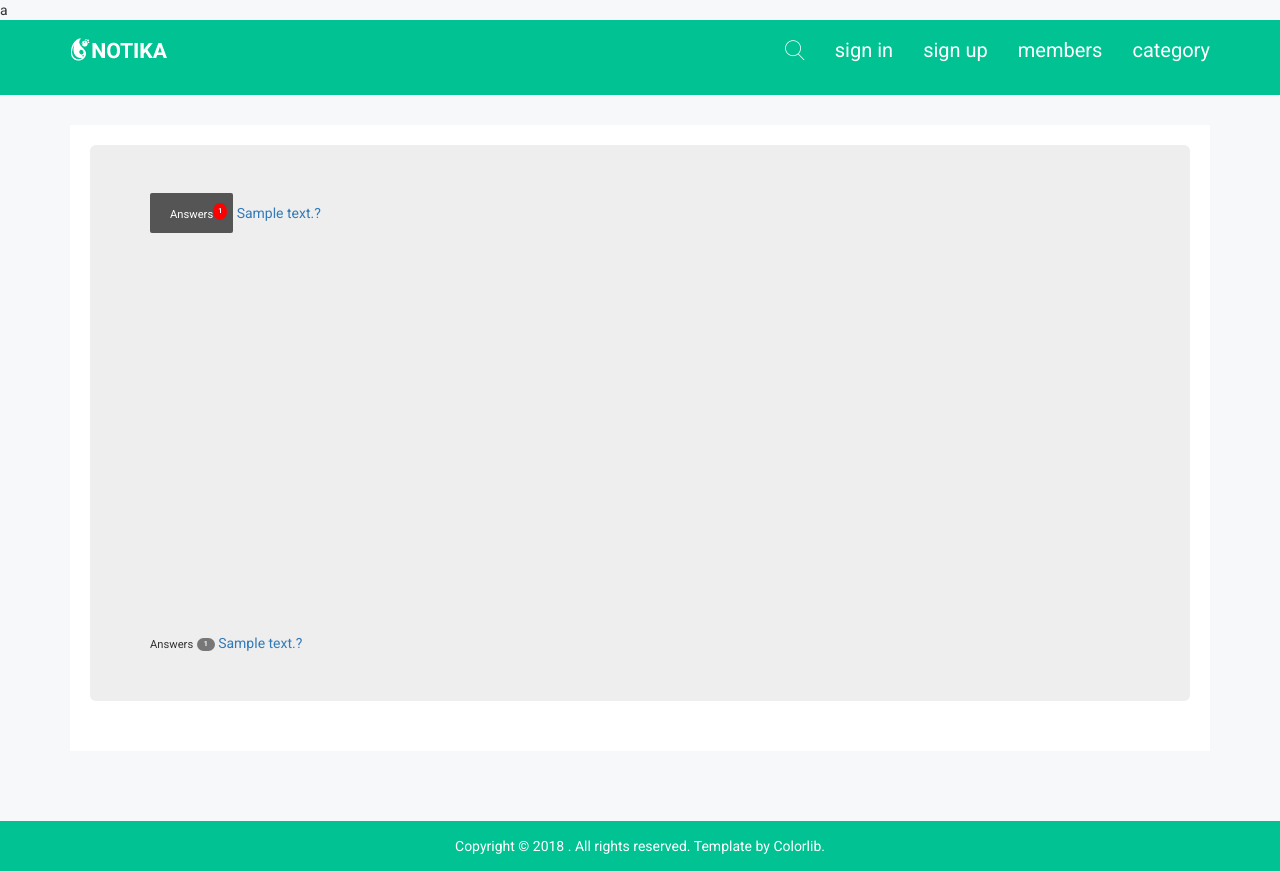
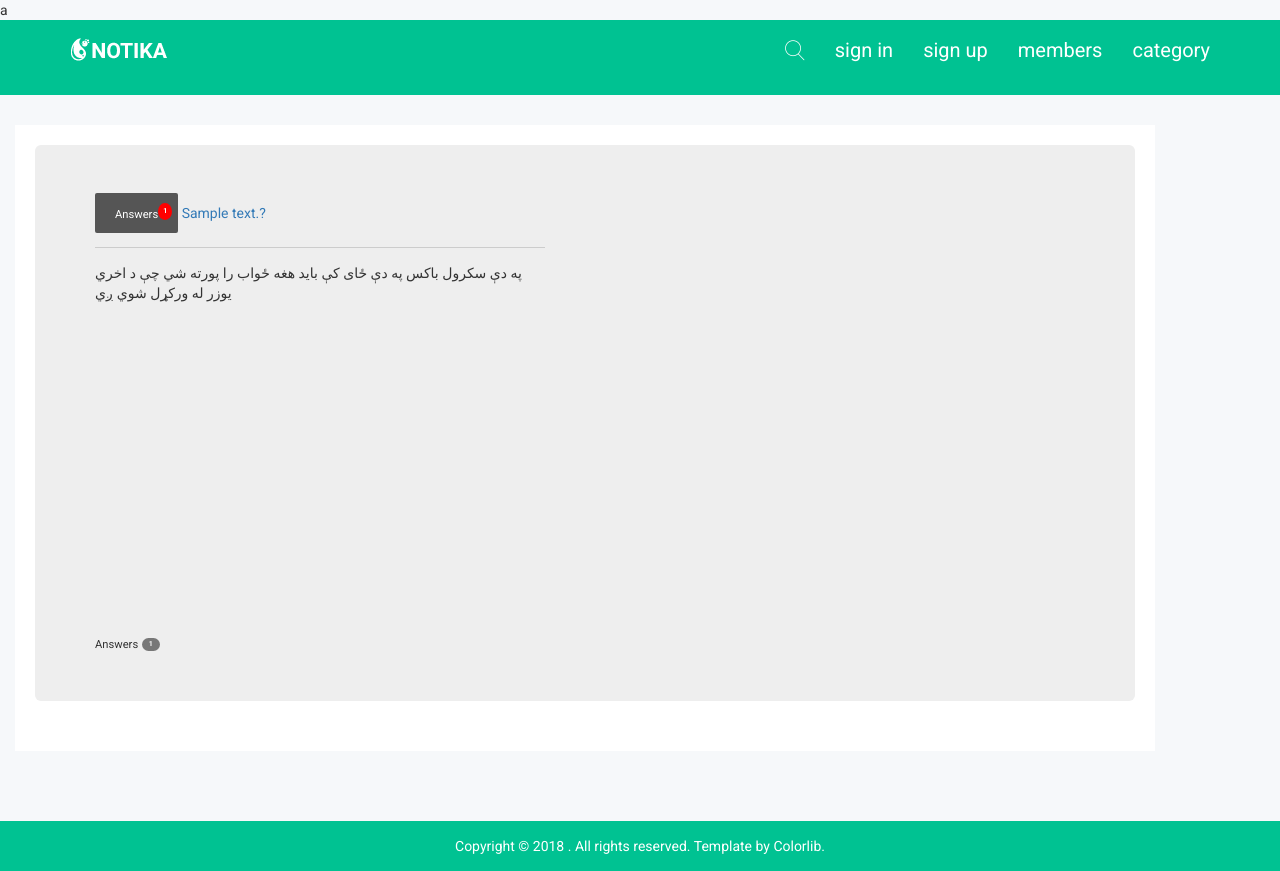
Before and after one commit to cs-teem/courceproject, a PHP site: page / in a window 1280 px wide. Run offline with PHP 8.4, Linux system fonts and the light colour scheme; tables that the repository leaves empty or names only in its code hold one stand-in row (values such as "Sample post"); data that the repository does not hold is empty; some libraries are stand-ins or nearby versions; some web fonts are replaced.

Commit message:
scroll box and css

```diff
--- a/css/icons/font-awesome/css/cast.css
+++ b/css/icons/font-awesome/css/cast.css
@@ -21,12 +21,14 @@ background: red;
 color: white;
 }
 .scorll{
+
 	border: none;
 	height: 400px;
 	width: 450px;
 	overflow: scroll;
 
 }::-webkit-scrollbar {
+
 width: 10px;
 height: 10px;
 background: none;
--- a/index.php
+++ b/index.php
@@ -25,10 +25,11 @@ include "top header.php";
 
      }
      ?>
-    <div class="sale-statistic-area">
-        <div class="container">
+    <div class="sale-statistic-area" >
+
+        <div class="container"  style="margin-right: 200px">
             <div class="row">
-                <div class="col-lg-12 col-md-8 col-sm-7 col-xs-9">
+                <div class="col-lg-12 col-md-8 col-sm-20 col-xs-20">
                     <div class="sale-statistic-inner notika-shadow mg-tb-30">
 
                         <?php
@@ -68,15 +69,20 @@ text{
                                 </a>
                                 <span><a href="answer.php?ID=<?php echo $row["id"];?>"></a></span>
                                 <span ><a href="answer.php?ID=<?php echo $row["id"];?>"><?php echo $row['description']?>?</a></span>
-                                 <div class="scorll">
+                                 <div class="scorll" style="margin-right: 200px">
+                                  <hr>
+                                  په دې سکرول  باکس
+                                   په دې ځای کې باید هغه ځواب را پورته شي چې د اخري یوزر له ورکړل شوي ږي
+
+
 
                                  </div>
 
     <small>Answers</small>
-    <span class="badge" style="font-size: 50%;"> <?php if($rows>1000){echo $rows['questions'];}else{echo"k+";}?></span>
+    <span class="badge" style="font-size: 50%"> <?php if($rows>1000){echo $rows['questions'];}else{echo"k+";}?></span>
 </a>                                 <span ><a href="answer.php?ID=<?php echo $row["id"];?>"></a></span>
 
-                             <span ><a href="answer.php?ID=<?php echo $row["id"];?>"><?php echo $row['description']?>?</a></span>
+                             <span ><a href="answer.php?ID=<?php echo $row["id"];?>"><?php //echo $row['description']?></a></span>
 
 
 
```
